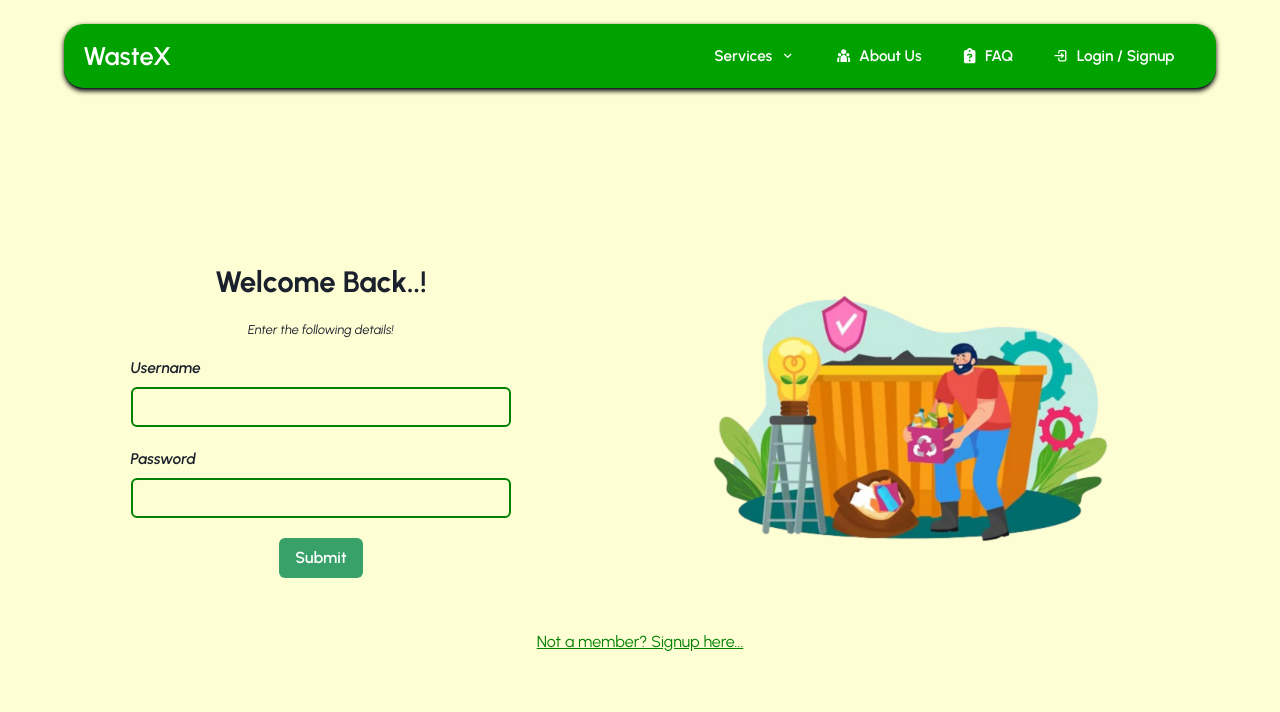
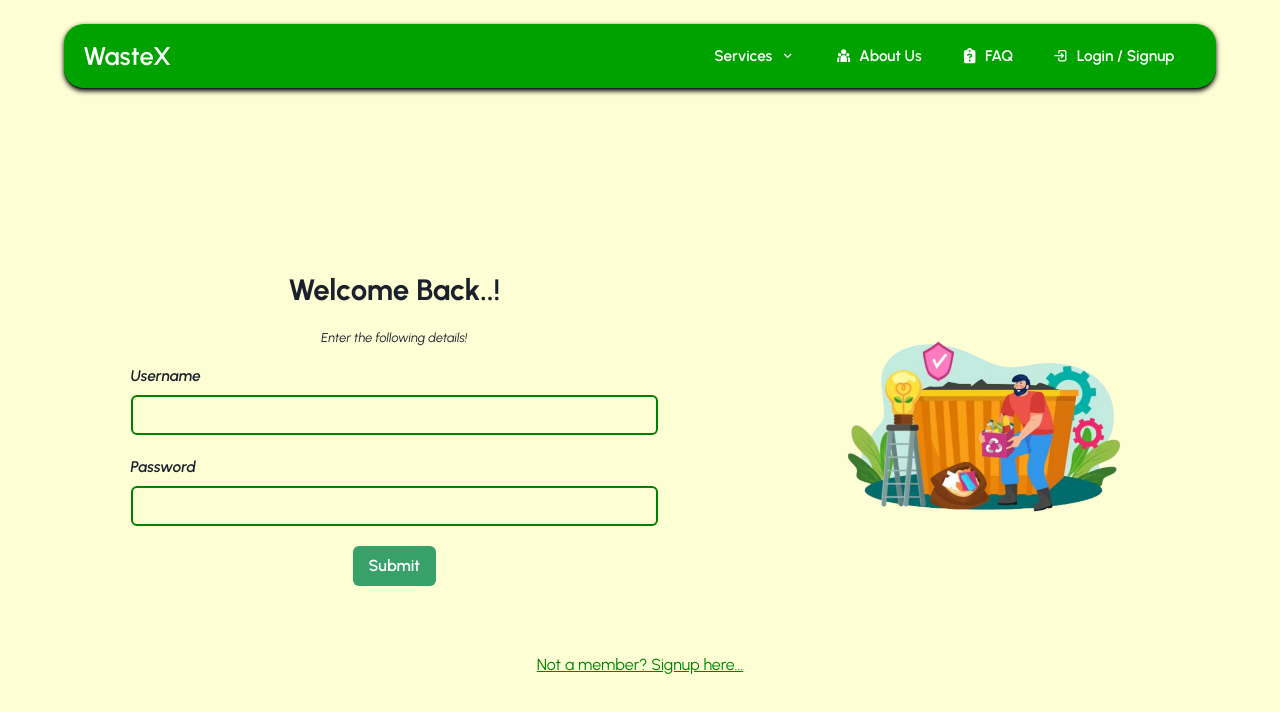
Before and after one commit to aayushwrld/WasteX, a React (Vite) app in the folder frontend/: page /login in a window 1280 px wide. Shown: the top 712 px of the page. Built offline with nearby package versions, Linux system fonts and the light colour scheme.

Commit message:
forms look enhanced

```diff
--- a/frontend/src/App.css
+++ b/frontend/src/App.css
@@ -52,18 +52,6 @@
   background-color: rgb(0, 162, 0);
   font-size: 1.2vmax;
   border-radius: 2rem;
-}
-
-.form-parent {
-  flex: 1;
-  padding: 5vmin 10vmin;
-  display: flex;
-  /* gap: 5vmin; */
-  flex-direction: column;
-  align-items: space-around;
-  justify-content: center;
-  /* background-color: aliceblue; */
-  /* color: rgb(198, 232, 255); */
 }
 
 .form-img-parent {
@@ -160,7 +148,7 @@ a6[data-active] {
   /* line-height: 3vmax; */
   display: flex;
   flex-direction: column;
-  padding-top: 5vw;
+  /* padding-top: 5vw; */
   gap: 3vmax;
 }
 
@@ -174,7 +162,7 @@ a6[data-active] {
   padding: 3vmax;
   display: flex;
   flex-direction: column;
-  gap: 1vmax;
+  gap: 4vmax;
 }
 
 .next-button {
@@ -221,13 +209,14 @@ a6[data-active] {
 
 .form-parent {
   flex: 1;
-  padding: 5vmin 10vmin;
+  /* padding: 5vmin 10vmin; */
   display: flex;
+  flex-direction: column;
   justify-content: center;
   align-items: center;
   /* background-color: aliceblue; */
   /* color: rgb(198, 232, 255); */
-  /* gap: 4vmax; */
+  gap: 2vmin;
 }
 
 #sign-in-img {
@@ -237,7 +226,7 @@ a6[data-active] {
 .buttons {
 
   display: flex;
-  /* gap: 1vmax; */
+  gap: 1vmax;
   /* justify-content: center; */
 }
 
@@ -245,7 +234,7 @@ a6[data-active] {
   display: flex;
   flex-direction: column;
   align-items: center;
-  width: 50%;
+  width: 100%;
   justify-content: center;
   /* width: 47vw; */
   /* height: 50vh; */
@@ -279,7 +268,7 @@ a6[data-active] {
   flex-direction: column;
   justify-content: center;
   align-items: center;
-  width: 100%;
+  /* width: 100%; */
   /* padding: 2vmin; */
   /* border-radius: 10px; */
   /* border: 3px green solid; */
--- a/frontend/src/components/Complaint.jsx
+++ b/frontend/src/components/Complaint.jsx
@@ -230,9 +230,6 @@ export default function Complaint() {
                     >
                       Back
                     </Button>
-                    &nbsp;
-                    &nbsp;
-                    &nbsp;
                     {submit1 ? (
                       <Button colorScheme="red" onClick={nextDetail}>
                         Next
--- a/frontend/src/components/Signup.jsx
+++ b/frontend/src/components/Signup.jsx
@@ -107,7 +107,7 @@ export default function Signup() {
     switch (count) {
       case 1:
         return (
-          <div className="form-parent" style={{height:"100%"}}>
+          <div className="form-parent" style={{flex:"1"}}>
             <ToastContainer />
             {/* <br /> */}
             <div className="form-img-parent flex">
@@ -494,5 +494,5 @@ export default function Signup() {
         );
     }
   };
-  return <div style={{flex:1,display:"flex",justifyContent:"center",alignItems:"center"}}>{pageRender()}</div>;
+  return (<>{pageRender()}</>)
 }
```
